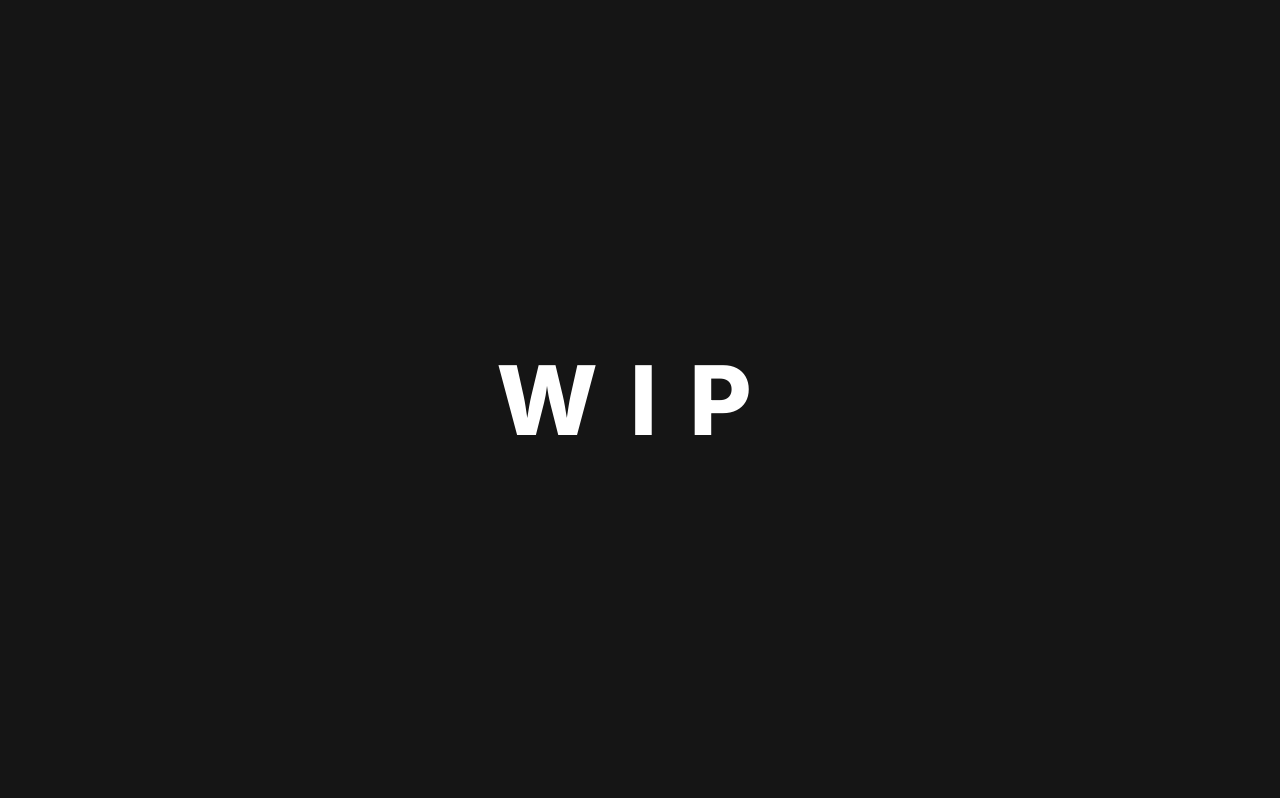
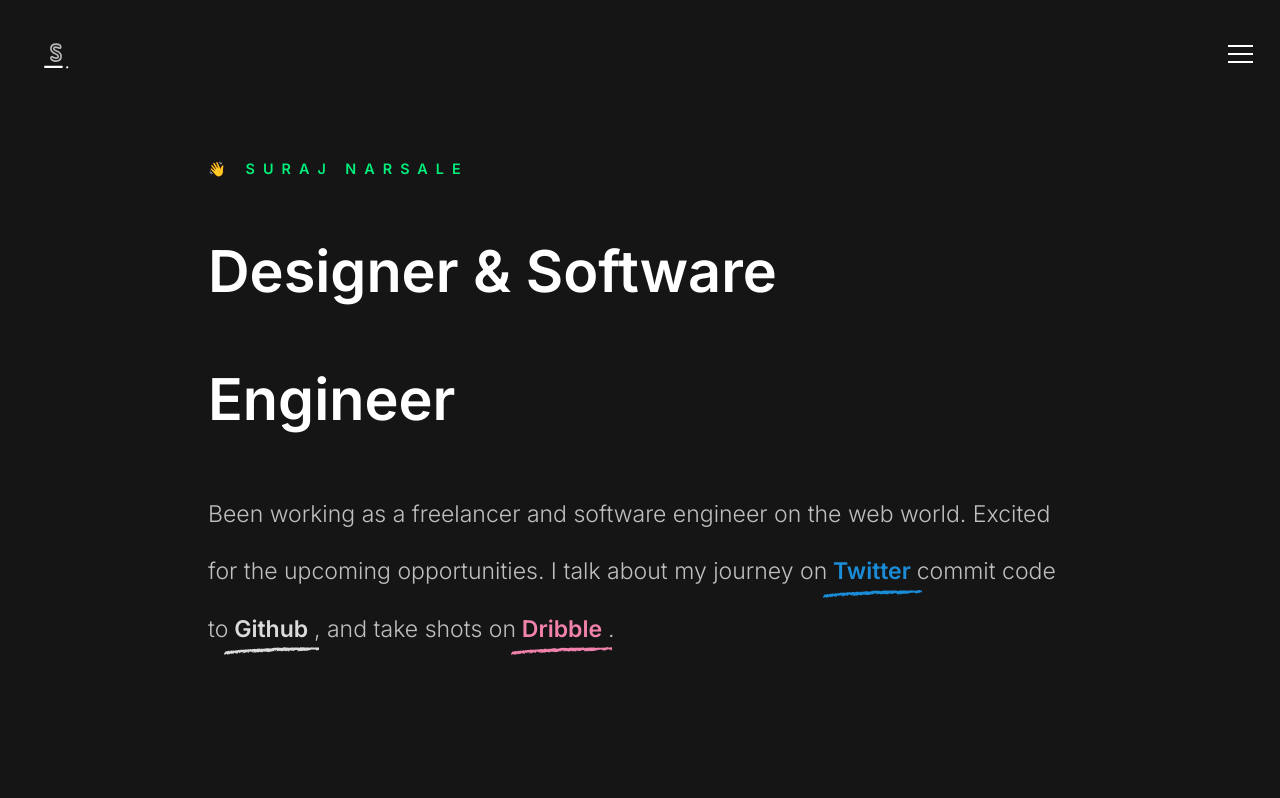
Before and after one commit to surajnarsale/job-portfolio, a Next.js app: page / in a window 1280 px wide. Shown: the top 798 px of the page. Built offline with nearby package versions, Linux system fonts and the light colour scheme.

Commit message:
feat: bring back v1.0

```diff
--- a/components/about/index.js
+++ b/components/about/index.js
@@ -1,4 +1,4 @@
-import React from 'react';
+import React from "react";
 import {
   Left,
   Right,
@@ -12,10 +12,10 @@ import {
   Story,
   Services,
   IconWrapper,
-} from './about';
-import { SiAltiumdesigner } from 'react-icons/si';
-import { FaCode } from 'react-icons/fa';
-import { BiSearchAlt } from 'react-icons/bi';
+} from "./about";
+import { SiAltiumdesigner } from "react-icons/si";
+import { FaCode } from "react-icons/fa";
+import { BiSearchAlt } from "react-icons/bi";
 
 export default function About() {
   return (
@@ -25,42 +25,44 @@ export default function About() {
           <Left>
             <Item>
               <Services>
-								<Title>Design</Title>
-								<Description>Design from logo to product</Description>
+                <Title>Product Design</Title>
+                <Description>
+                  I have experience in developing products from scaratch. I can
+                  bring idea to life.
+                </Description>
               </Services>
               <IconWrapper>
                 <SiAltiumdesigner
                   size={35}
-									style={{ color: '#1bc573', margin: 'auto' }}
+                  style={{ color: "#1bc573", margin: "auto" }}
                 />
               </IconWrapper>
             </Item>
 
             <Item>
               <Services>
-								<Title>Full-Stack</Title>
-								<Description>
-									I develop full-stack app/sites with sustainable code
-								</Description>
+                <Title>Front-End</Title>
+                <Description>I can build pixel perfect UI</Description>
               </Services>
               <IconWrapper>
                 <FaCode
                   size={35}
-									style={{ color: '#1bc573', margin: 'auto' }}
+                  style={{ color: "#1bc573", margin: "auto" }}
                 />
               </IconWrapper>
             </Item>
             <Item>
               <Services>
-								<Title>SEO</Title>
+                <Title>Back-End</Title>
                 <Description>
-									Boost your business with SEO optimize
+                  I have hands on experience on backed. Also have worked with
+                  most needed AWS services.{" "}
                 </Description>
               </Services>
               <IconWrapper>
                 <BiSearchAlt
                   size={35}
-									style={{ color: '#1bc573', margin: 'auto' }}
+                  style={{ color: "#1bc573", margin: "auto" }}
                 />
               </IconWrapper>
             </Item>
@@ -74,12 +76,8 @@ export default function About() {
               " Every great design begin with an even better story "
             </Quote>
             <Story>
-							I am a developer and UX/UI designer based in India.
-							National and International customers have relied on me for
-							design, implementation, and management of their digital
-							products. As a freelancer, I work with web agencies,
-							companies, startups and individuals to create a blueprint
-							for the digital business.
+              As a freelancer, I work with web agencies, companies, startups and
+              individuals to create a blueprint for the digital business.
             </Story>
           </Right>
         </Wrapper>
--- a/components/hero/hero.js
+++ b/components/hero/hero.js
@@ -58,34 +58,14 @@ export const Author = styled.h1`
   }
 `;
 
-// export const Title = styled.div`
-// 	font-size: 6em;
-// 	margin: 0;
-// 	font-weight: 600;
-// 	color: white;
-// 	line-height: 8rem;
-// 	padding: 0 1em 0 0;
-
-// 	@media ${device.tablet} {
-// 		padding: 0 0 0 0;
-// 		line-height: 1.6em;
-// 	}
-// 	@media ${device.mobileL} {
-// 		line-height: 4rem;
-// 		padding: 0 0 0 0;
-// 	}
-// `;
 export const Title = styled.div`
-  font-size: 10em;
+  font-size: 6em;
   margin: 0;
-  font-weight: 800;
-  letter-spacing: 2rem;
+  font-weight: 600;
   color: white;
   line-height: 8rem;
-  display: flex;
-  justify-content: center;
-  align-items: center;
-  height: 100%;
+  padding: 0 1em 0 0;
+
   @media ${device.tablet} {
     padding: 0 0 0 0;
     line-height: 1.6em;
@@ -95,6 +75,26 @@ export const Title = styled.div`
     padding: 0 0 0 0;
   }
 `;
+// export const Title = styled.div`
+//   font-size: 10em;
+//   margin: 0;
+//   font-weight: 800;
+//   letter-spacing: 2rem;
+//   color: white;
+//   line-height: 8rem;
+//   display: flex;
+//   justify-content: center;
+//   align-items: center;
+//   height: 100%;
+//   @media ${device.tablet} {
+//     padding: 0 0 0 0;
+//     line-height: 1.6em;
+//   }
+//   @media ${device.mobileL} {
+//     line-height: 4rem;
+//     padding: 0 0 0 0;
+//   }
+// `;
 
 export const Subtitle = styled.div`
   font-size: 1.4em;
--- a/components/hero/index.js
+++ b/components/hero/index.js
@@ -67,38 +67,39 @@ export default function Hero() {
       <Container>
         <Wrapper>
           <Content>
-            {/* <Author
+            <Author
               as={motion.h1}
               variants={nameVariants}
               initial="hidden"
               animate="visible"
             >
               👋 suraj narsale
-            </Author> */}
-            {/* <Title
+            </Author>
+            <Title
               as={motion.div}
               variants={headingVariants}
               initial="hidden"
               animate="visible"
             >
-              Designer & Full-stack developer
-            </Title> */}
-            <Title
+              Designer & Software Engineer
+            </Title>
+            {/* <Title
               as={motion.h1}
               variants={nameVariants}
               initial="hidden"
               animate="visible"
             >
               WIP
-            </Title>
-            {/* <Subtitle
+            </Title> */}
+            <Subtitle
               as={motion.div}
               variants={subHeadingVariants}
               initial="hidden"
               animate="visible"
             >
-              I specialize in rapidly prototyping software companies and web
-              applications. I talk about my journey on
+              Been working as a freelancer and software engineer on the web
+              world. Excited for the upcoming opportunities. I talk about my
+              journey on
               <Link href="https://twitter.com/surajnarsale_">
                 <a style={{ textDecoration: "none" }} target="_blank">
                   <Twitter> Twitter </Twitter>
@@ -117,7 +118,7 @@ export default function Hero() {
                 </a>
               </Link>
               .
-            </Subtitle> */}
+            </Subtitle>
           </Content>
         </Wrapper>
       </Container>
--- a/pages/index.js
+++ b/pages/index.js
@@ -4,11 +4,11 @@ import { About, Footer, Hero, Navbar, Projects } from "../components";
 export default function index() {
   return (
     <>
-      {/* <Navbar /> */}
+      <Navbar />
       <Hero />
-      {/* <Projects />
-			<About />
-			<Footer /> */}
+      <Projects />
+      <About />
+      <Footer />
     </>
   );
 }
```
Lines whose indentation alone changed are shown as unchanged.
